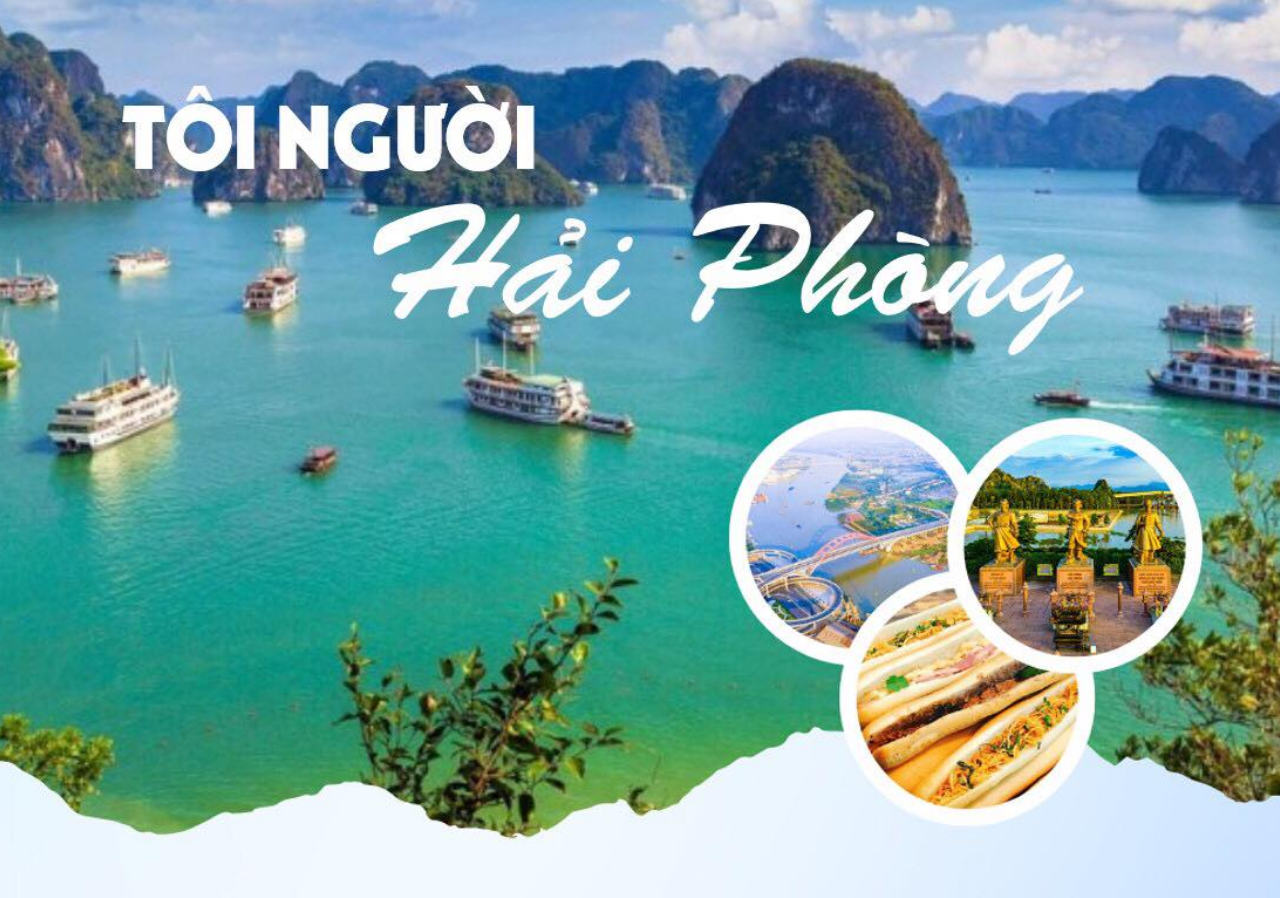
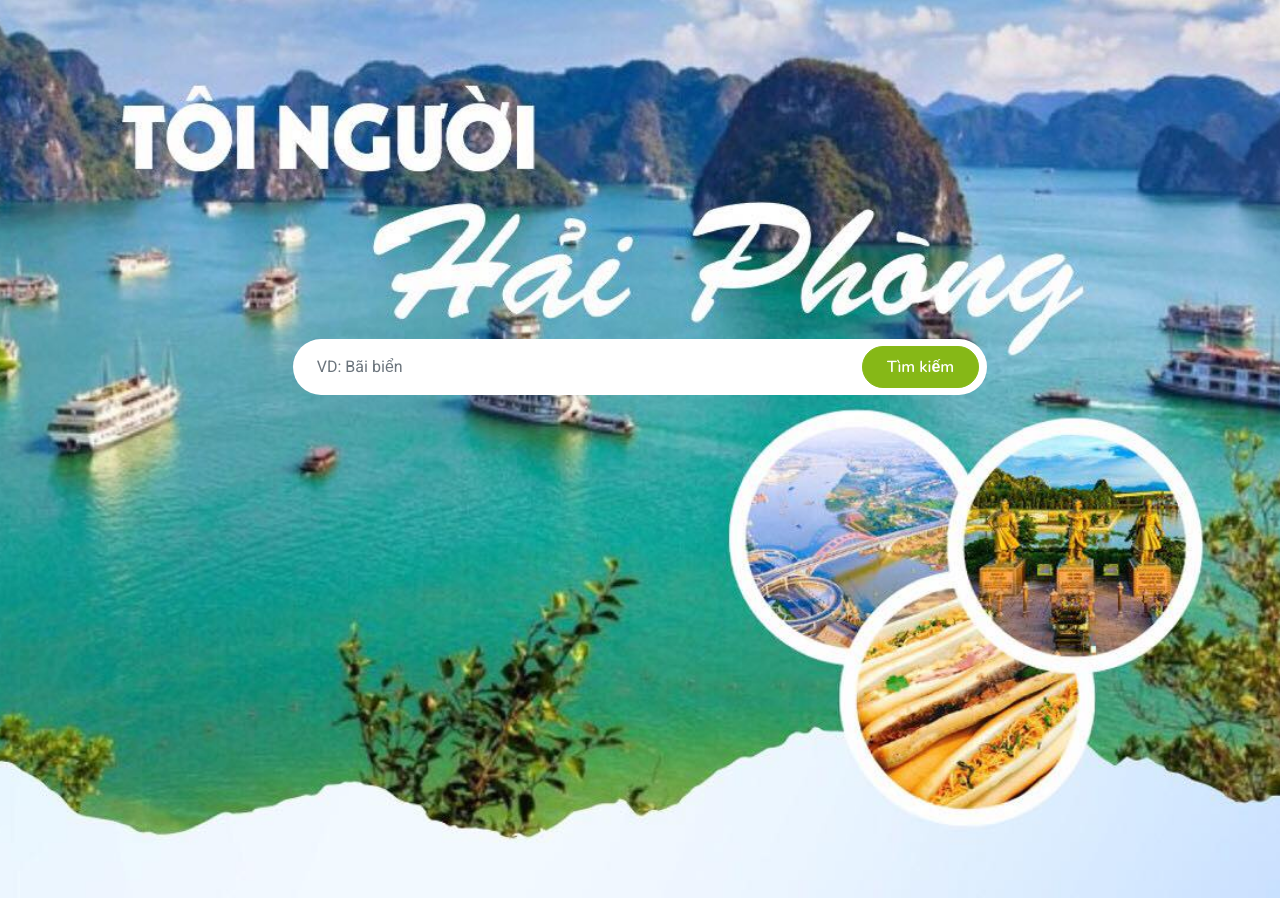
Before and after one commit to quangnguyen01/travel, a Laravel app: page / in a window 1280 px wide. Shown: the part 144-1042 px from the top of the page. Run offline with Laravel 10, Linux system fonts and the light colour scheme; data comes from the database, SQL or seed files in the repository; some libraries are stand-ins or nearby versions.

Commit message:
update 5

```diff
--- a/resources/views/clients/index.blade.php
+++ b/resources/views/clients/index.blade.php
@@ -3,6 +3,12 @@
 <div class="container-fluid bg-primary py-5 mb-5 hero-header" style="background: url(../assets/img/index.jpg);background-position: center center;background-repeat: no-repeat;background-size: cover; height: 900px">
         <div class="container py-5">
             <div class="row justify-content-center py-5">
+            <div class="col-lg-10 pt-lg-5 mt-lg-5 text-center" >
+                    <div class="position-relative w-75 mx-auto animated slideInDown" style="margin-top: 100px">
+                        <input class="form-control border-0 rounded-pill w-100 py-3 ps-4 pe-5" type="text" placeholder="VD: Bãi biển" id="value" value="">
+                        <button type="button" class="btn btn-primary rounded-pill py-2 px-4 position-absolute top-0 end-0 me-2" style="margin-top: 7px;" id="search">Tìm kiếm</button>
+                    </div>
+                </div>
         </div>
     </div>
 @endsection
```
